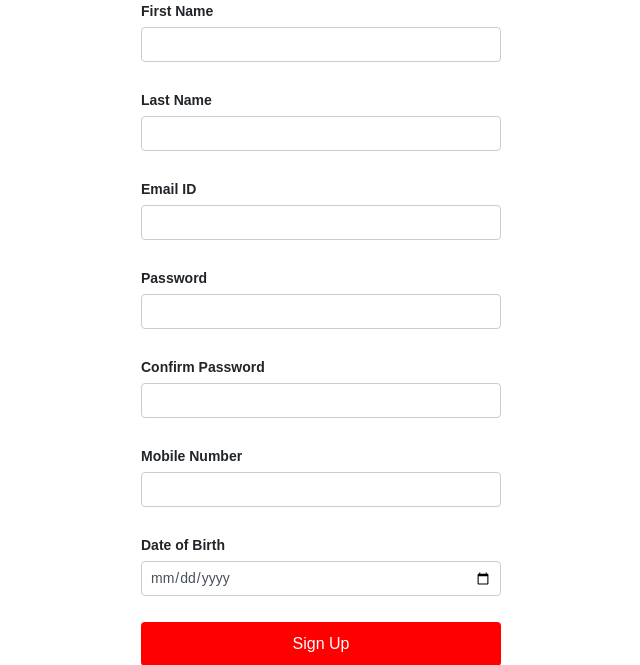
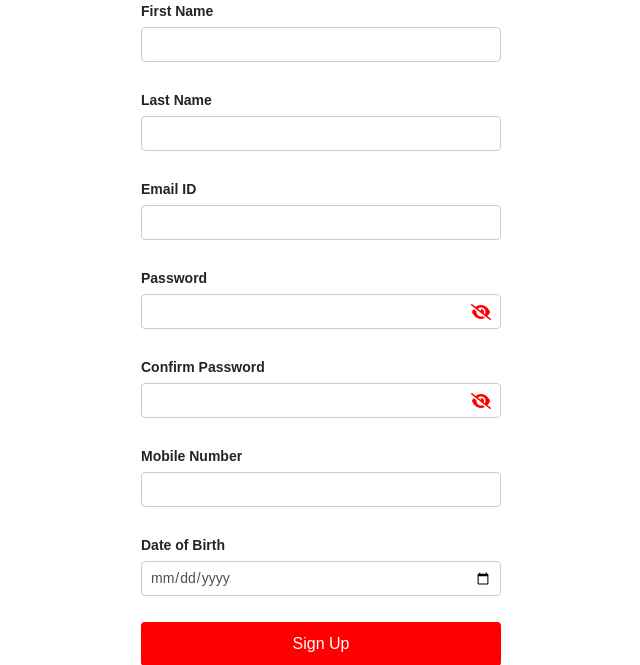
Before and after one commit to amoghkini/flask-template, a Flask app: page /signup in a window 1280 px wide. Shown: the part 145-810 px from the top of the page, without its empty margins (319-959 px from the left). Run offline with Flask 3, Linux system fonts and the light colour scheme; some libraries are stand-ins or nearby versions.

Commit message:
added show hide password button

```diff
--- a/src/static/css/styles.css
+++ b/src/static/css/styles.css
@@ -420,3 +420,25 @@ body.dark-mode .dropdown-menu a.dropdown-item {
 body:not(.dark-mode) .dropdown-menu a.dropdown-item {
     color: #000000;
 }
+
+/* Position the icon inside the password field */
+.password-toggle {
+    position: relative;
+}
+
+.password-toggle input {
+    padding-right: 35px;
+    /* Leave space for the icon on the right */
+}
+
+.password-toggle .toggle-icon {
+    position: absolute;
+    top: 50%;
+    right: 10px;
+    /* Adjust the right position of the icon */
+    transform: translateY(-50%);
+    cursor: pointer;
+    /* Set the color of the icon based on the theme */
+    color: #ff0101;
+    /* Default color for light mode */
+}
--- a/src/static/js/script.js
+++ b/src/static/js/script.js
@@ -39,4 +39,21 @@ document.addEventListener("DOMContentLoaded", function () {
 
     // Add event listener to the dark mode switch
     darkModeSwitch.addEventListener('change', toggleDarkMode);
+
+    // Show/Hide Password functionality
+    const togglePassword = document.querySelectorAll('.toggle-icon');
+    togglePassword.forEach((icon) => {
+        icon.addEventListener('click', function () {
+            const passwordField = this.previousElementSibling;
+            if (passwordField.type === 'password') {
+                passwordField.type = 'text';
+                this.classList.remove('fa-eye');
+                this.classList.add('fa-eye-slash');
+            } else {
+                passwordField.type = 'password';
+                this.classList.remove('fa-eye-slash');
+                this.classList.add('fa-eye');
+            }
+        });
+    });
 });
--- a/src/templates/login.html
+++ b/src/templates/login.html
@@ -13,7 +13,10 @@
 
         <div class="form-group">
             <label for="password">Password</label>
-            <input type="password" class="form-control" id="password" name="password" required>
+            <div class="password-toggle">
+                <input type="password" class="form-control" id="password" name="password" required>
+                <i class="toggle-icon fa fa-eye-slash" aria-hidden="true" id="togglePassword"></i>
+            </div>
         </div>
 
         <button type="submit">Log In</button>
--- a/src/templates/signup.html
+++ b/src/templates/signup.html
@@ -23,19 +23,24 @@
 
         <div class="form-group">
             <label for="password">Password</label>
-            <input type="password" class="form-control" id="password" name="password" required>
+            <div class="password-toggle">
+                <input type="password" class="form-control" id="password" name="password" required>
+                <i class="toggle-icon fa fa-eye-slash" aria-hidden="true" id="togglePassword"></i>
+            </div>
         </div>
 
         <div class="form-group">
             <label for="confirmPassword">Confirm Password</label>
-            <input type="password" class="form-control" id="confirmPassword" name="confirmPassword" required>
+            <div class="password-toggle">
+                <input type="password" class="form-control" id="confirmPassword" name="confirmPassword" required>
+                <i class="toggle-icon fa fa-eye-slash" aria-hidden="true" id="togglePassword"></i>
+            </div>
         </div>
 
         <div class="form-group">
             <label for="mobileNumber">Mobile Number</label>
             <input type="number" class="form-control" id="mobileNumber" name="mobileNumber" min="0" max="9999999999" oninput="javascript: if (this.value.length > this.maxLength) this.value = this.value.slice(0, this.maxLength);" maxlength="10" required>
         </div>
-
 
         <div class="form-group">
             <label for="dob">Date of Birth</label>
```
